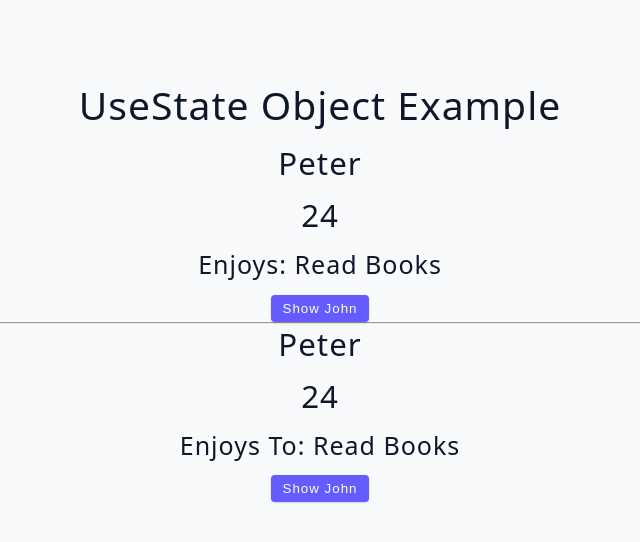
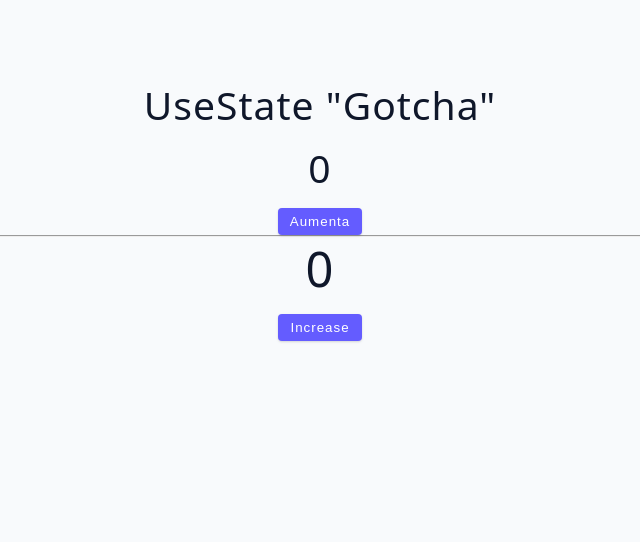
Before and after one commit to luciabalbas/React-Tutorial, a React (Vite) app in the folder 02-Avanzado/: page / in a window 1280 px wide. Shown: the top 542 px of the page, without its empty margins (320-960 px from the left). Built offline with nearby package versions, Linux system fonts and the light colour scheme.

Commit message:
Setup 'Gotcha' UseState

```diff
--- a/02-Avanzado/src/App.jsx
+++ b/02-Avanzado/src/App.jsx
@@ -1,5 +1,5 @@
-import Starter from './tutorial/01-useState/starter/04-useState-object'
-import Final from './tutorial/01-useState/final/04-useState-object'
+import Starter from './tutorial/01-useState/starter/05-useState-gotcha'
+import Final from './tutorial/01-useState/final/05-useState-gotcha'
 
 function App() {
   return (
--- a/02-Avanzado/src/tutorial/01-useState/starter/05-useState-gotcha.jsx
+++ b/02-Avanzado/src/tutorial/01-useState/starter/05-useState-gotcha.jsx
@@ -1,5 +1,21 @@
+import { useState } from 'react'
+
 const UseStateGotcha = () => {
-  return <h2>useState "gotcha"</h2>;
-};
+  const [value, setValue] = useState(0)
+  const handleButton = () => {
+    setValue(value + 1)
+    console.log(value)
+  }
+  return (
+    <>
+      <h2>useState "gotcha"</h2>
+      <h2>{value}</h2>
+      <button className="btn" onClick={handleButton}>
+        Aumenta
+      </button>
+      <hr></hr>
+    </>
+  )
+}
 
-export default UseStateGotcha;
+export default UseStateGotcha
```
